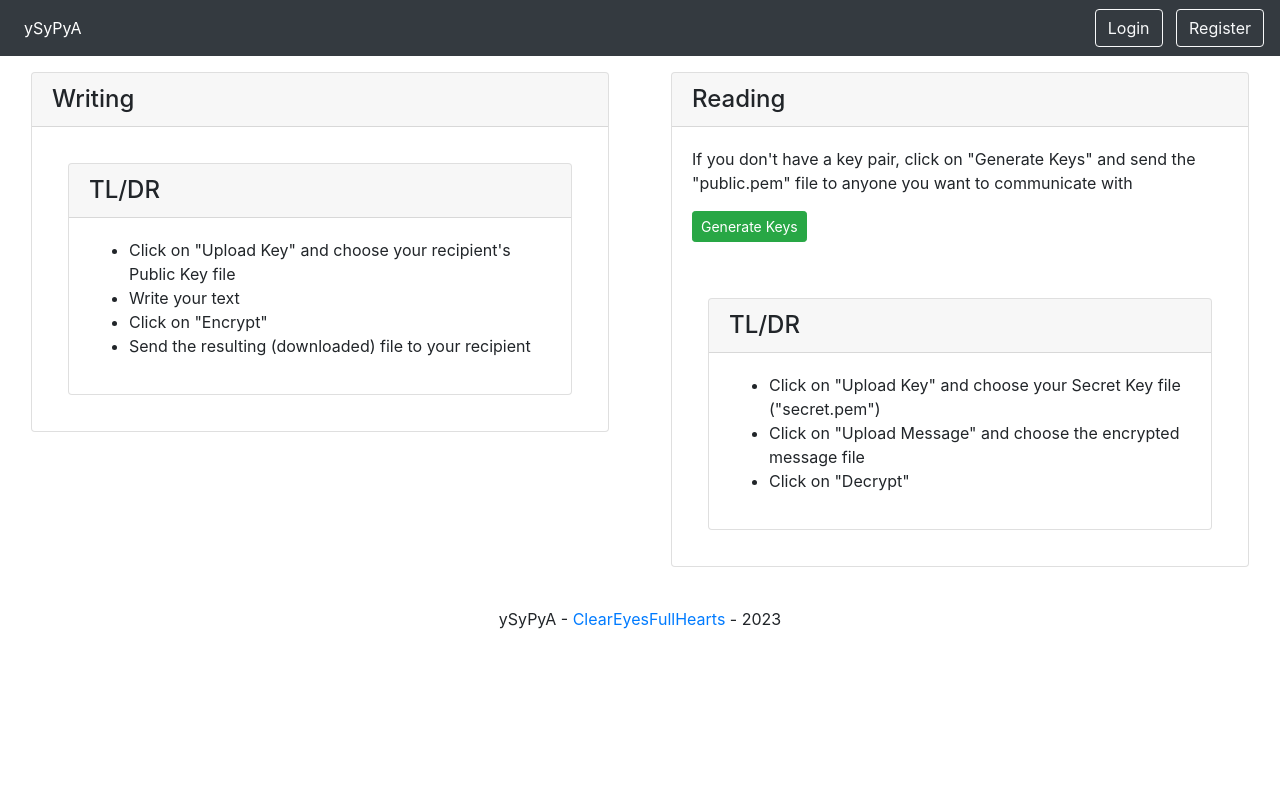
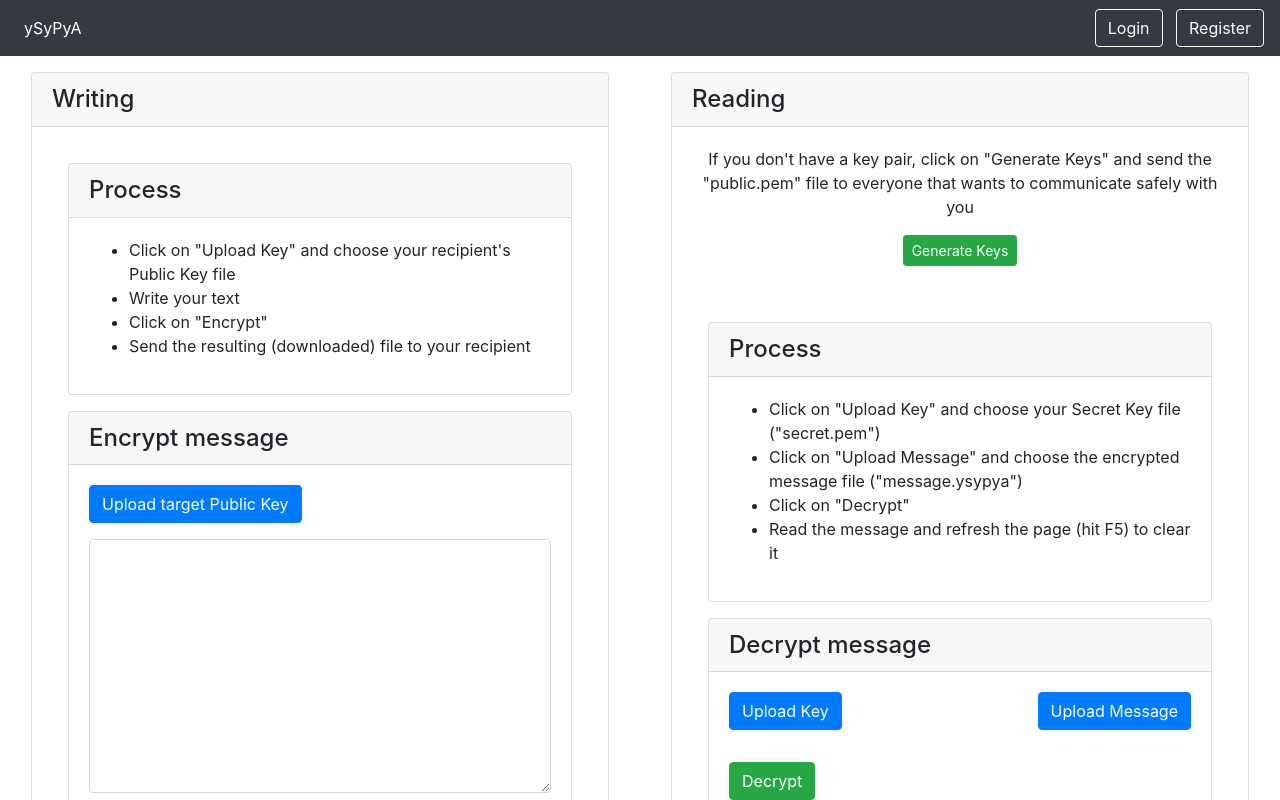
Before and after one commit to ClearEyesFullHearts/msm, a Vue app in the folder public/: page / in a window 1280 px wide. Shown: the top 800 px of the page. Built offline with nearby package versions, Linux system fonts and the light colour scheme; no server answers.

Commit message:
encrypt/decrypt engine as home page

```diff
--- a/public/src/views/Engine.vue
+++ b/public/src/views/Engine.vue
@@ -1,4 +1,111 @@
 <script setup>
+import { Form, Field } from 'vee-validate';
+import * as Yup from 'yup';
+import { ref } from 'vue';
+import CryptoHelper from '@/lib/cryptoHelper';
+
+const mycrypto = new CryptoHelper();
+
+const writingSchema = Yup.object().shape({
+  content: Yup.string()
+    .required('Message text is required'),
+});
+const publicKeyInput = ref(null);
+const publicUploadBtn = ref(null);
+const secretKeyInput = ref(null);
+const secretUploadBtn = ref(null);
+const challengeKeyInput = ref(null);
+const challengeUploadBtn = ref(null);
+const targetText = ref(null);
+let publicKey;
+let secretKey;
+let challenge;
+
+async function loadTextFromFile(ev) {
+  return new Promise((resolve) => {
+    const file = ev[0];
+    const reader = new FileReader();
+
+    reader.onload = (e) => {
+      resolve(e.target.result);
+    };
+    reader.readAsText(file);
+  });
+}
+
+function downloadFile(name, text) {
+  const a = window.document.createElement('a');
+  a.href = window.URL.createObjectURL(new Blob([text]));
+  a.download = name;
+
+  // Append anchor to body.
+  document.body.appendChild(a);
+  a.click();
+
+  // Remove anchor from body
+  document.body.removeChild(a);
+}
+
+async function onGenerateKey() {
+  const { PK, SK } = await mycrypto.generateKeyPair();
+  downloadFile('private.pem', SK);
+  downloadFile('public.pem', PK);
+}
+
+async function onWritingSubmit(values) {
+  const { content } = values;
+
+  const { passphrase, iv, token } = await mycrypto.symmetricEncrypt(content);
+  const clearPass = window.atob(passphrase);
+  const cryptedPass = await mycrypto.publicEncrypt(publicKey, clearPass);
+
+  const message = {
+    iv,
+    passphrase: cryptedPass,
+    token,
+  };
+
+  downloadFile('message.ysypya', JSON.stringify(message));
+}
+async function onUploadPublic() {
+  publicKeyInput.value.click();
+}
+async function onPublicFilePicked(evt) {
+  const { files } = evt.target;
+  publicKey = await loadTextFromFile(files);
+  publicUploadBtn.value.disabled = true;
+  const [{ name }] = files;
+  publicUploadBtn.value.innerHTML = `${name} loaded!`;
+}
+
+async function onReadingSubmit() {
+  if (!challenge || !challenge.length || !secretKey || !secretKey.length) return;
+
+  const objChallenge = JSON.parse(challenge);
+  const clearText = await mycrypto.resolve(secretKey, objChallenge);
+
+  targetText.value.innerHTML = clearText;
+}
+async function onUploadSecret() {
+  secretKeyInput.value.click();
+}
+async function onSecretFilePicked(evt) {
+  const { files } = evt.target;
+  secretKey = await loadTextFromFile(files);
+  secretUploadBtn.value.disabled = true;
+  const [{ name }] = files;
+  secretUploadBtn.value.innerHTML = `${name} loaded!`;
+}
+async function onUploadChallenge() {
+  challengeKeyInput.value.click();
+}
+async function onChallengeFilePicked(evt) {
+  const { files } = evt.target;
+  challenge = await loadTextFromFile(files);
+  challengeUploadBtn.value.disabled = true;
+  const [{ name }] = files;
+  challengeUploadBtn.value.innerHTML = `${name} loaded!`;
+}
 
 </script>
 
@@ -13,7 +120,7 @@
           <div class="card-body">
             <div class="card m-3">
               <h4 class="card-header">
-                TL/DR
+                Process
               </h4>
               <div class="card-body">
                 <ul>
@@ -24,6 +131,71 @@
                 </ul>
               </div>
             </div>
+            <div class="card m-3">
+              <h4 class="card-header">
+                Encrypt message
+              </h4>
+              <div class="card-body">
+                <Form
+                  v-slot="{ errors, isSubmitting }"
+                  :validation-schema="writingSchema"
+                  @submit="onWritingSubmit"
+                >
+                  <div class="form-group">
+                    <div>
+                      <div>
+                        <button
+                          ref="publicUploadBtn"
+                          class="btn btn-primary"
+                          @click="onUploadPublic()"
+                        >
+                          Upload target Public Key
+                        </button>
+                        <input
+                          ref="publicKeyInput"
+                          hidden
+                          type="file"
+                          style="opacity: none;"
+                          @change="onPublicFilePicked"
+                        >
+                        <div class="invalid-feedback">
+                          {{ errors.publicKey }}
+                        </div>
+                      </div>
+                    </div>
+                  </div>
+                  <div class="form-group">
+                    <div>
+                      <div>
+                        <Field
+                          name="content"
+                          autocomplete="off"
+                          as="textarea"
+                          cols="30"
+                          rows="10"
+                          class="form-control"
+                        />
+                        <div class="invalid-feedback">
+                          {{ errors.content }}
+                        </div>
+                      </div>
+                    </div>
+                  </div>
+                  <div class="form-group">
+                    <button
+                      class="btn btn-success"
+                      :disabled="isSubmitting"
+                    >
+                      <span
+                        v-show="isSubmitting"
+                        class="spinner-border spinner-border-sm mr-1"
+                      />
+                      Encrypt
+                    </button>
+                  </div>
+                </Form>
+              </div>
+            </div>
           </div>
         </div>
       </div>
@@ -32,13 +204,15 @@
           <h4 class="card-header">
             Reading
           </h4>
-          <div class="card-body">
+          <div class="card-body text-center">
             <p>
               If you don't have a key pair, click on "Generate Keys"
-              and send the "public.pem" file to anyone you want to communicate with
+              and send the "public.pem" file to everyone that wants to
+              communicate safely with you
             </p>
             <button
               class="btn btn-sm btn-success"
+              @click="onGenerateKey()"
             >
               Generate Keys
             </button>
@@ -46,14 +220,79 @@
           <div class="card-body">
             <div class="card m-3">
               <h4 class="card-header">
-                TL/DR
+                Process
               </h4>
               <div class="card-body">
                 <ul>
                   <li>Click on "Upload Key" and choose your Secret Key file ("secret.pem")</li>
-                  <li>Click on "Upload Message" and choose the encrypted message file</li>
+                  <li>
+                    Click on "Upload Message" and
+                    choose the encrypted message file ("message.ysypya")
+                  </li>
                   <li>Click on "Decrypt"</li>
+                  <li>Read the message and refresh the page (hit F5) to clear it</li>
                 </ul>
+              </div>
+            </div>
+            <div class="card m-3">
+              <h4 class="card-header">
+                Decrypt message
+              </h4>
+              <div class="card-body">
+                <Form
+                  v-slot="{ isSubmitting }"
+                  @submit="onReadingSubmit"
+                >
+                  <div class="form-group">
+                    <div>
+                      <div>
+                        <button
+                          ref="secretUploadBtn"
+                          class="btn btn-primary"
+                          @click="onUploadSecret()"
+                        >
+                          Upload Key
+                        </button>
+                        <input
+                          ref="secretKeyInput"
+                          hidden
+                          type="file"
+                          style="opacity: none;"
+                          @change="onSecretFilePicked"
+                        >
+                        <button
+                          ref="challengeUploadBtn"
+                          class="btn btn-primary float-right"
+                          @click="onUploadChallenge()"
+                        >
+                          Upload Message
+                        </button>
+                        <input
+                          ref="challengeKeyInput"
+                          hidden
+                          type="file"
+                          style="opacity: none;"
+                          @change="onChallengeFilePicked"
+                        >
+                      </div>
+                    </div>
+                  </div>
+                  <div class="form-group">
+                    <p>
+                      <pre ref="targetText" />
+                    </p>
+                    <button
+                      class="btn btn-success"
+                      :disabled="isSubmitting"
+                    >
+                      <span
+                        v-show="isSubmitting"
+                        class="spinner-border spinner-border-sm mr-1"
+                      />
+                      Decrypt
+                    </button>
+                  </div>
+                </Form>
               </div>
             </div>
           </div>
```
